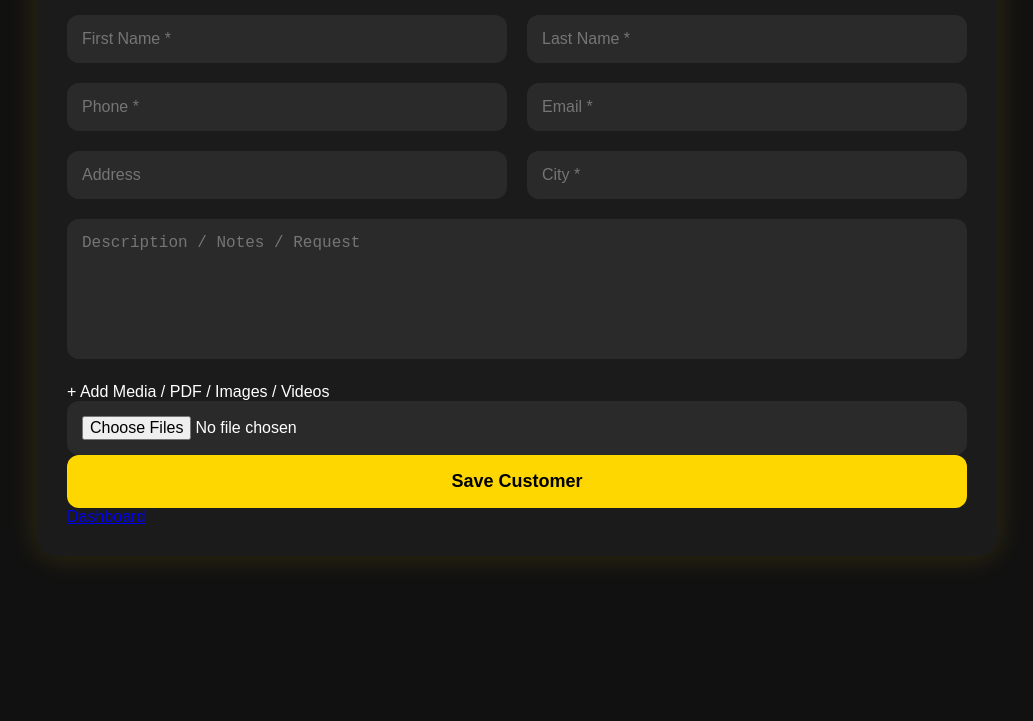
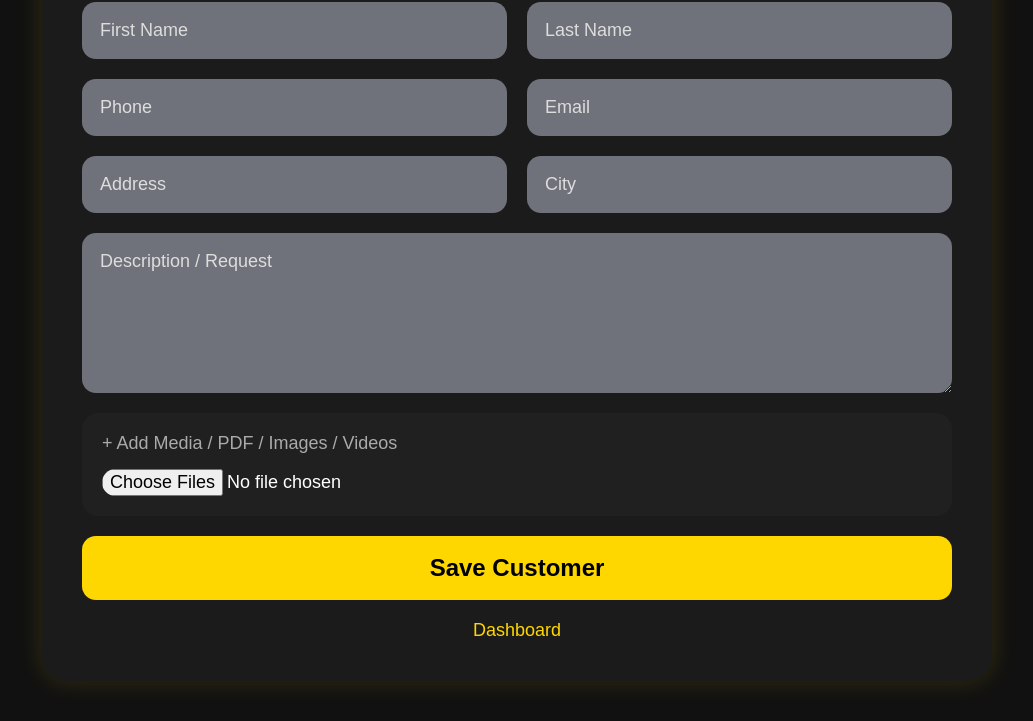
Before and after one commit to Amirreza-Arzeroomchi/crm-app, a website: page public/customer.html in a window 1280 px wide. Shown: the part 246-967 px from the top of the page, without its empty margins (123-1156 px from the left). Before the commit the page ends 842 px from the top, so only its background shows below. Drawn offline with Linux system fonts and the light colour scheme.

Commit message:
fixed customer route

```diff
--- a/public/customer.html
+++ b/public/customer.html
@@ -3,153 +3,399 @@
 
 <head>
 
-  <meta charset="UTF-8">
+  <meta charset="UTF-8" />
 
   <meta
     name="viewport"
     content="width=device-width, initial-scale=1.0"
-  >
+  />
 
   <title>Customer Form</title>
 
-  <link
-    rel="stylesheet"
-    href="style.css"
-  >
+  <style>
+
+    * {
+
+      margin: 0;
+      padding: 0;
+      box-sizing: border-box;
+      font-family: Arial, sans-serif;
+
+    }
+
+    body {
+
+      background: #111;
+      color: white;
+      min-height: 100vh;
+
+      display: flex;
+      justify-content: center;
+      align-items: center;
+
+      padding: 40px 20px;
+
+    }
+
+    .container {
+
+      width: 100%;
+      max-width: 950px;
+
+      background: #1b1b1b;
+
+      padding: 40px;
+
+      border-radius: 25px;
+
+      box-shadow:
+        0 0 25px rgba(255, 215, 0, 0.15);
+
+    }
+
+    .logo {
+
+      text-align: center;
+
+      margin-bottom: 35px;
+
+    }
+
+    .logo img {
+
+      width: 100%;
+      max-width: 500px;
+
+    }
+
+    h1 {
+
+      color: gold;
+
+      margin-bottom: 30px;
+
+      text-align: center;
+
+      font-size: 42px;
+
+    }
+
+    form {
+
+      display: flex;
+      flex-direction: column;
+      gap: 20px;
+
+    }
+
+    .grid {
+
+      display: grid;
+
+      grid-template-columns:
+        1fr 1fr;
+
+      gap: 20px;
+
+    }
+
+    input,
+    textarea {
+
+      width: 100%;
+
+      padding: 18px;
+
+      border: none;
+
+      border-radius: 14px;
+
+      background: #6f727a;
+
+      color: white;
+
+      font-size: 18px;
+
+      outline: none;
+
+    }
+
+    textarea {
+
+      min-height: 160px;
+
+      resize: vertical;
+
+    }
+
+    input::placeholder,
+    textarea::placeholder {
+
+      color: #ddd;
+
+    }
+
+    .upload-box {
+
+      background: #202020;
+
+      padding: 20px;
+
+      border-radius: 16px;
+
+    }
+
+    .upload-title {
+
+      margin-bottom: 15px;
+
+      color: #aaa;
+
+      font-size: 18px;
+
+    }
+
+    input[type="file"] {
+
+      background: transparent;
+      padding: 0;
+
+    }
+
+    button {
+
+      border: none;
+
+      background: gold;
+
+      color: black;
+
+      font-size: 24px;
+
+      font-weight: bold;
+
+      padding: 18px;
+
+      border-radius: 14px;
+
+      cursor: pointer;
+
+      transition: 0.3s;
+
+    }
+
+    button:hover {
+
+      opacity: 0.85;
+
+    }
+
+    .dashboard-link {
+
+      text-align: center;
+
+      margin-top: 20px;
+
+    }
+
+    .dashboard-link a {
+
+      color: gold;
+
+      text-decoration: none;
+
+      font-size: 18px;
+
+    }
+
+    @media (max-width: 768px) {
+
+      .grid {
+
+        grid-template-columns: 1fr;
+
+      }
+
+      .container {
+
+        padding: 25px;
+
+      }
+
+      h1 {
+
+        font-size: 32px;
+
+      }
+
+    }
+
+  </style>
 
 </head>
 
 <body>
 
-  <div class="customer-container">
+  <div class="container">
 
-    <!-- LOGO -->
+    <div class="logo">
 
       <img
         src="logo.png"
-      class="logo"
-    >
+        alt="Logo"
+      />
 
-    <!-- FORM -->
+    </div>
+
+    <h1>Add Customer</h1>
 
     <form
       id="customerForm"
-      class="customer-form"
+      enctype="multipart/form-data"
     >
 
-      <h1 class="form-title">
-        Add Customer
-      </h1>
-
-      <!-- ROW 1 -->
-
-      <div class="row">
+      <div class="grid">
 
         <input
           type="text"
-          id="firstName"
-          placeholder="First Name *"
+          name="firstName"
+          placeholder="First Name"
           required
-        >
+        />
 
         <input
           type="text"
-          id="lastName"
-          placeholder="Last Name *"
+          name="lastName"
+          placeholder="Last Name"
           required
-        >
+        />
+
+        <input
+          type="text"
+          name="phone"
+          placeholder="Phone"
+          required
+        />
+
+        <input
+          type="email"
+          name="email"
+          placeholder="Email"
+          required
+        />
+
+        <input
+          type="text"
+          name="address"
+          placeholder="Address"
+        />
+
+        <input
+          type="text"
+          name="city"
+          placeholder="City"
+        />
 
       </div>
 
-      <!-- ROW 2 -->
+      <textarea
+        name="description"
+        placeholder="Description / Request"
+      ></textarea>
 
-      <div class="row">
+      <div class="upload-box">
 
-        <input
-          type="text"
-          id="phone"
-          placeholder="Phone *"
-          required
-        >
+        <div class="upload-title">
 
-        <input
-          type="email"
-          id="email"
-          placeholder="Email *"
-          required
-        >
+          + Add Media / PDF / Images / Videos
 
         </div>
 
-      <!-- ROW 3 -->
-
-      <div class="row">
-
         <input
-          type="text"
-          id="address"
-          placeholder="Address"
-        >
-
-        <input
-          type="text"
-          id="city"
-          placeholder="City *"
-          required
-        >
+          type="file"
+          name="media"
+          multiple
+        />
 
       </div>
 
-      <!-- DESCRIPTION -->
+      <button type="submit">
 
-      <textarea
-        id="description"
-        placeholder="Description / Notes / Request"
-      ></textarea>
+        Save Customer
 
-      <!-- FILE UPLOAD -->
-
-      <div class="upload-box">
-
-        <label class="upload-label">
-
-          + Add Media / PDF / Images / Videos
-
-        </label>
-
-        <input
-          type="file"
-          id="files"
-          multiple
-        >
-
-      </div>
-
-      <!-- BUTTONS -->
-
-      <div class="button-row">
-
-        <button
-          type="submit"
-          class="save-btn"
-        >
-          Save Customer
       </button>
 
-        <a
-          href="/dashboard.html"
-          class="dashboard-btn"
-        >
+    </form>
+
+    <div class="dashboard-link">
+
+      <a href="/dashboard.html">
+
         Dashboard
+
       </a>
 
     </div>
 
-    </form>
-
   </div>
 
-  <script src="app.js"></script>
+  <script>
+
+    const form =
+      document.getElementById(
+        "customerForm"
+      );
+
+    form.addEventListener(
+      "submit",
+      async (e) => {
+
+        e.preventDefault();
+
+        try {
+
+          const formData =
+            new FormData(form);
+
+          const response =
+            await fetch(
+              "/add-customer",
+              {
+
+                method: "POST",
+
+                body: formData
+
+              }
+            );
+
+          const data =
+            await response.json();
+
+          alert(data.message);
+
+          if (
+            data.message ===
+            "Customer Saved"
+          ) {
+
+            window.location.href =
+              "/dashboard.html";
+
+          }
+
+        } catch (err) {
+
+          console.log(err);
+
+          alert("Save Error");
+
+        }
+
+      }
+    );
+
+  </script>
 
 </body>
 
```
Lines whose indentation alone changed are shown as unchanged.
